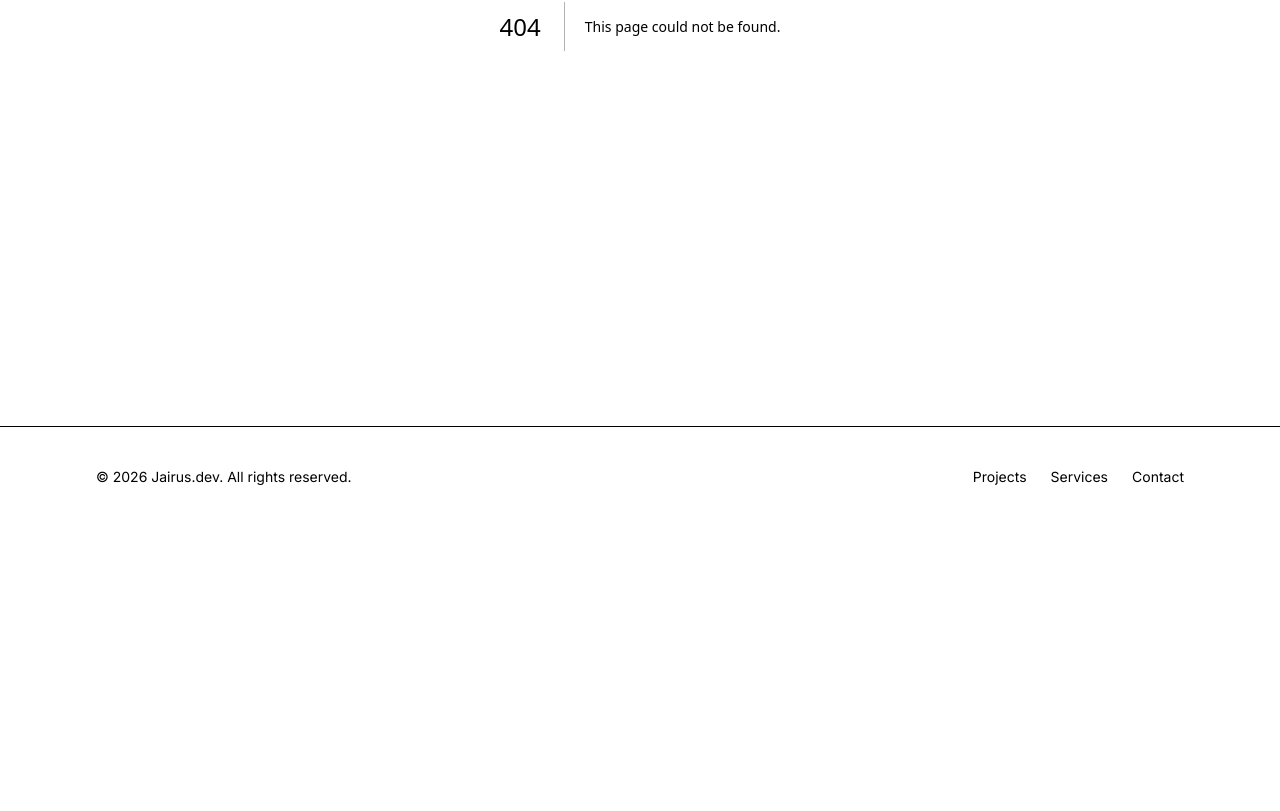
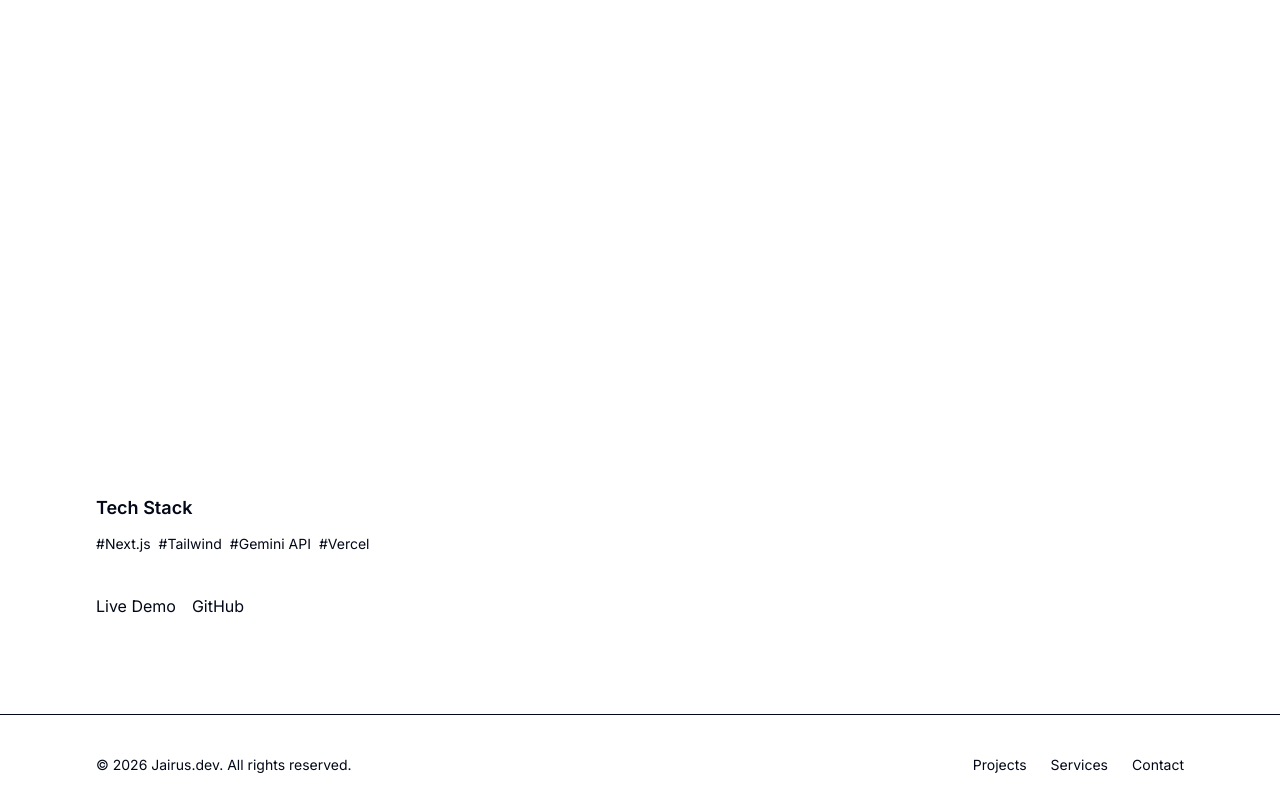
Before and after one commit to rusperres/portfolio-site, a Next.js app: page /projects/velocitycv in a window 1280 px wide. Before the commit this address had no page. Shown: the part 431-1242 px from the top of the page. Before the commit the page ends 958 px from the top, so only its background shows below. Built offline with nearby package versions, Linux system fonts and the light colour scheme.

Commit message:
add project slug page

```diff
--- /dev/null
+++ b/app/projects/[slug]/page.tsx
@@ -0,0 +1,71 @@
+import { notFound } from "next/navigation"
+import { Container } from "@/components/layout/Container"
+import { projects } from "@/content/projects"
+
+type Props = {
+  params: {
+    slug: string
+  }
+}
+
+export default function ProjectPage({ params }: Props) {
+  const project = projects.find((p) => p.slug === params.slug)
+
+  if (!project) {
+    notFound()
+  }
+
+  return (
+    <main className="py-24">
+      <Container>
+
+        {/* Title */}
+        <h1 className="text-4xl font-bold tracking-tight">
+          {project.title}
+        </h1>
+
+        {/* Description */}
+        <p className="mt-4 text-muted-foreground max-w-2xl">
+          {project.description}
+        </p>
+
+        {/* Image placeholder */}
+        <div className="mt-10 aspect-video rounded-lg bg-muted" />
+
+        {/* Tech stack */}
+        <div className="mt-10">
+          <h2 className="text-lg font-semibold">Tech Stack</h2>
+          <div className="mt-3 flex flex-wrap gap-2 text-sm text-muted-foreground">
+            {project.tech.map((t) => (
+              <span key={t}>#{t}</span>
+            ))}
+          </div>
+        </div>
+
+        {/* Links */}
+        <div className="mt-10 flex gap-4">
+          {project.liveUrl && (
+            <a
+              href={project.liveUrl}
+              target="_blank"
+              className="text-primary hover:underline"
+            >
+              Live Demo
+            </a>
+          )}
+
+          {project.githubUrl && (
+            <a
+              href={project.githubUrl}
+              target="_blank"
+              className="text-primary hover:underline"
+            >
+              GitHub
+            </a>
+          )}
+        </div>
+
+      </Container>
+    </main>
+  )
+}
```
